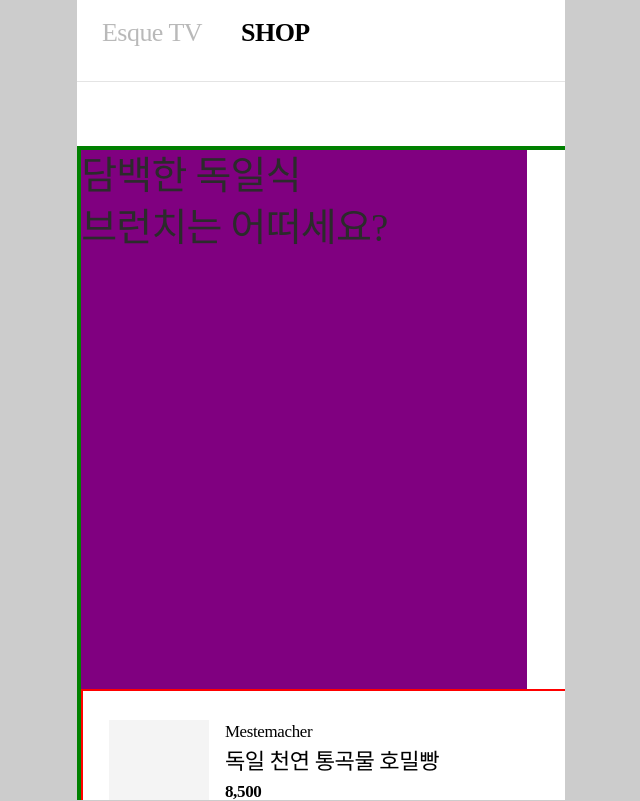
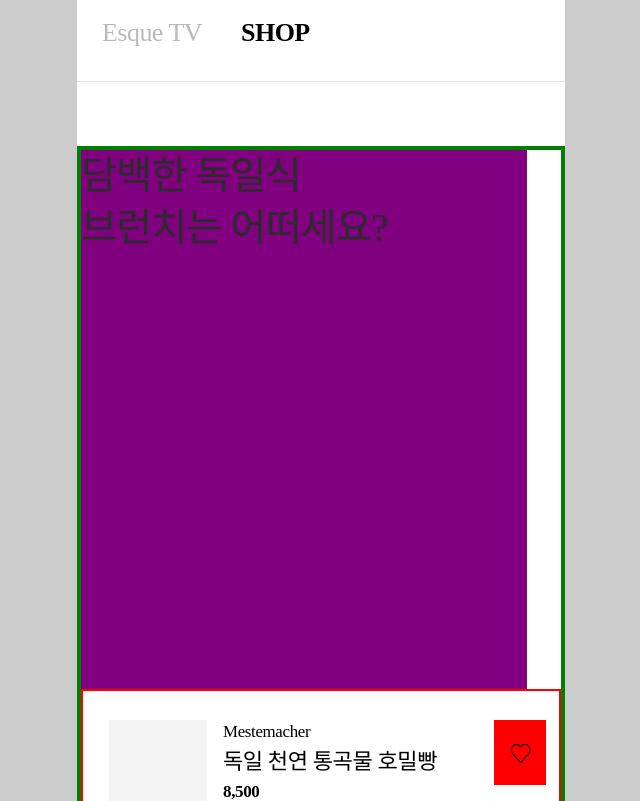
Before and after one commit to puba5/esque-frontend, a Next.js app: page /shop in a window 1280 px wide. Shown: the top 801 px of the page, without its empty margins (319-959 px from the left). Built offline with nearby package versions, Linux system fonts and the light colour scheme; a web font is replaced by a local one.

Commit message:
style : 샵 wrapper 스타일 변경
fixed와 overflow 제거

```diff
--- a/pages/index.tsx
+++ b/pages/index.tsx
@@ -8,7 +8,7 @@ import Menu from "@src/components/organisms/Menu/menu";
 
 export default function Home() {
   if (!process.browser) {
-    return <Wrapper></Wrapper>;
+    return <div></div>;
   }
   const [isMenu, setIsMenu] = useState(false);
 
--- a/pages/shop.tsx
+++ b/pages/shop.tsx
@@ -210,8 +210,6 @@ export default function Shop() {
 const Wrapper = styled.div`
   width: 100%;
   height: 100%;
-  position: fixed;
-  overflow: hidden;
 `;
 
 const Dummy = styled.div`
```
